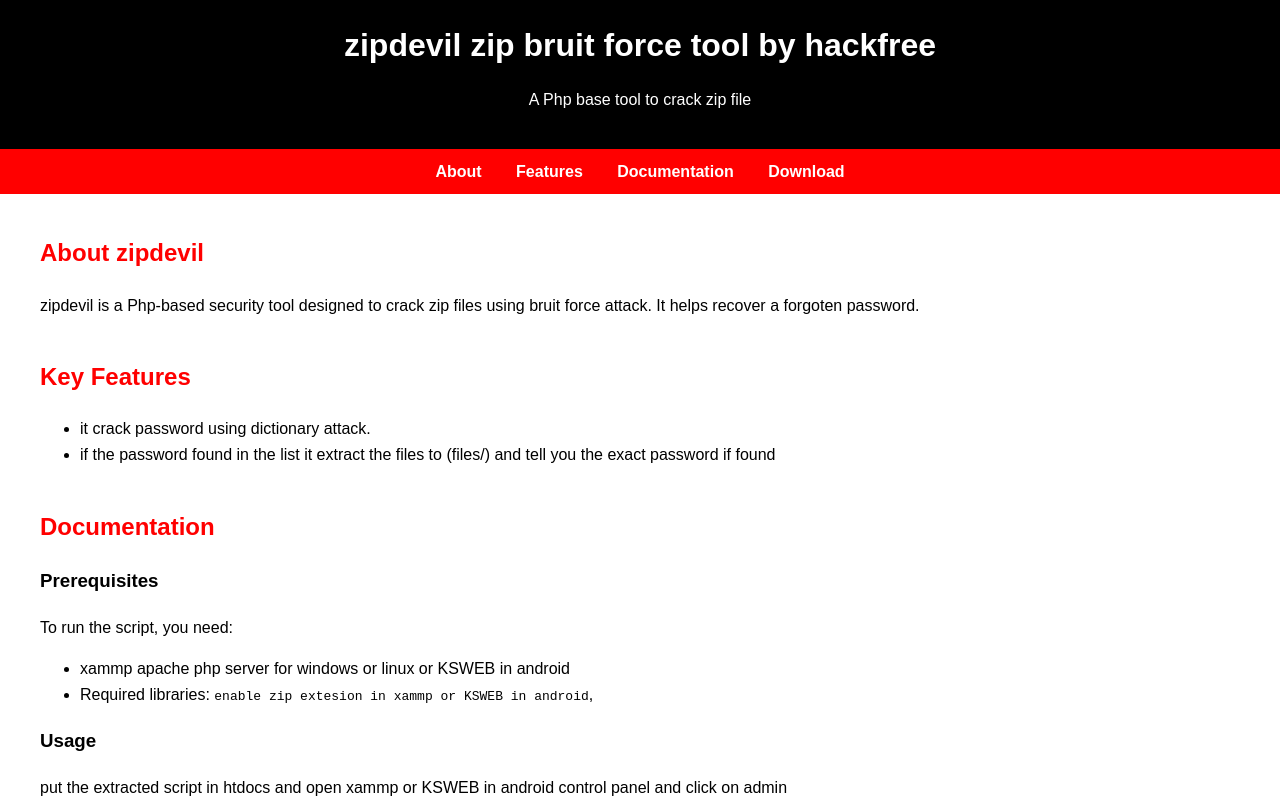
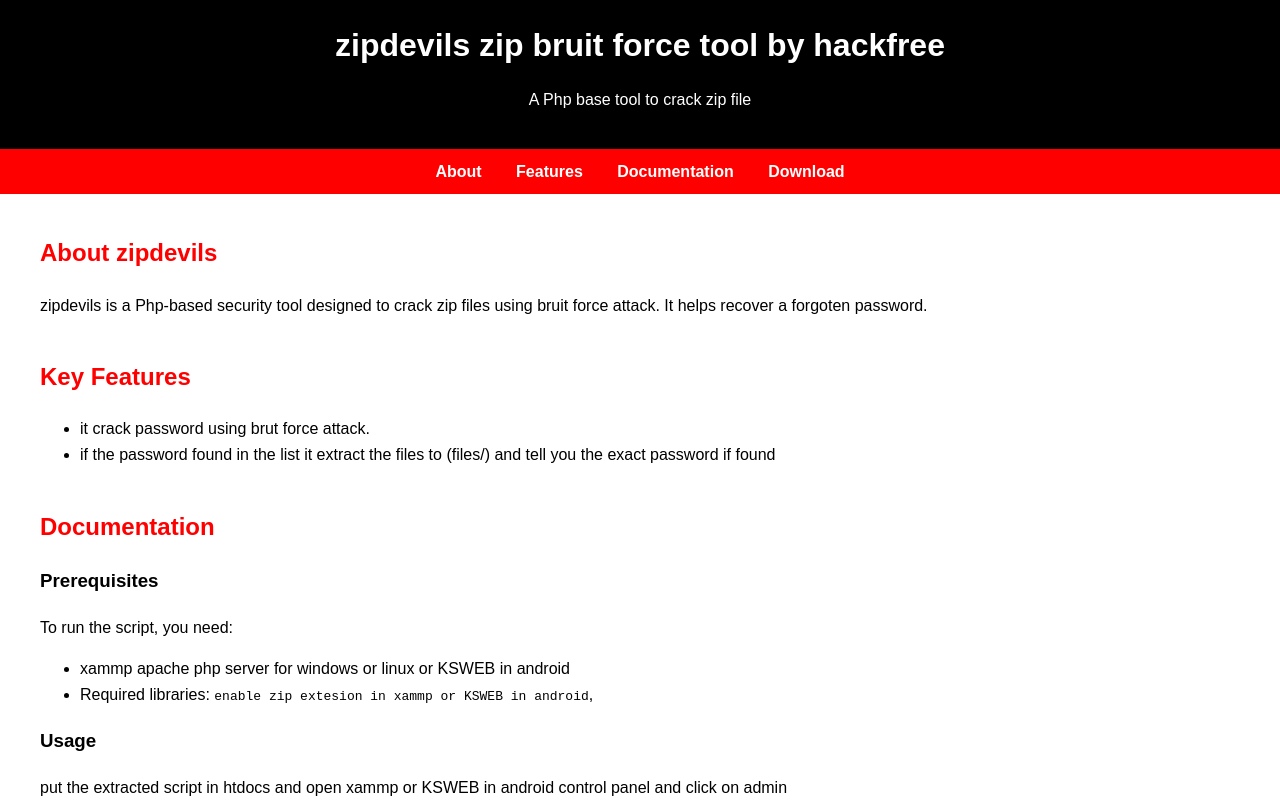
Before and after one commit to zipdevils/zipdevils.github.io, a plain HTML site: page index.html in a window 1280 px wide. Shown: the top 804 px of the page. Drawn offline with Linux system fonts and the light colour scheme.

Commit message:
Update index.html

```diff
--- a/index.html
+++ b/index.html
@@ -12,7 +12,7 @@
     <meta property="og:type" content="website">
     <meta property="og:url" content="https://yourwebsite.com">
     <link rel="icon" href="zipdevils.png">
-    <title>zipdevil zip bruit force attack tool</title>
+    <title>zipdevils zip brut force attack tool</title>
     <style>
         body {
             font-family: Arial, sans-serif;
@@ -85,7 +85,7 @@
 <body>
 
 <header>
-    <h1>zipdevil zip bruit force tool by hackfree</h1>
+    <h1>zipdevils zip bruit force tool by hackfree</h1>
     <p>A Php base tool to crack zip file</p>
 </header>
 
@@ -99,15 +99,15 @@
 <div class="container">
 
     <section id="about">
-        <h2>About zipdevil</h2>
-        <p>zipdevil  is a Php-based security tool designed to crack zip files using bruit force attack.
+        <h2>About zipdevils</h2>
+        <p>zipdevils  is a Php-based security tool designed to crack zip files using bruit force attack.
            It helps recover a forgoten password.</p>
     </section>
 
     <section id="features">
         <h2>Key Features</h2>
         <ul>
-            <li>it crack password using dictionary attack.</li>
+            <li>it crack password using brut force attack.</li>
             <li>if the password found in the list it extract the files to (files/) and tell you the exact password if found</li>
 
         </ul>
```
